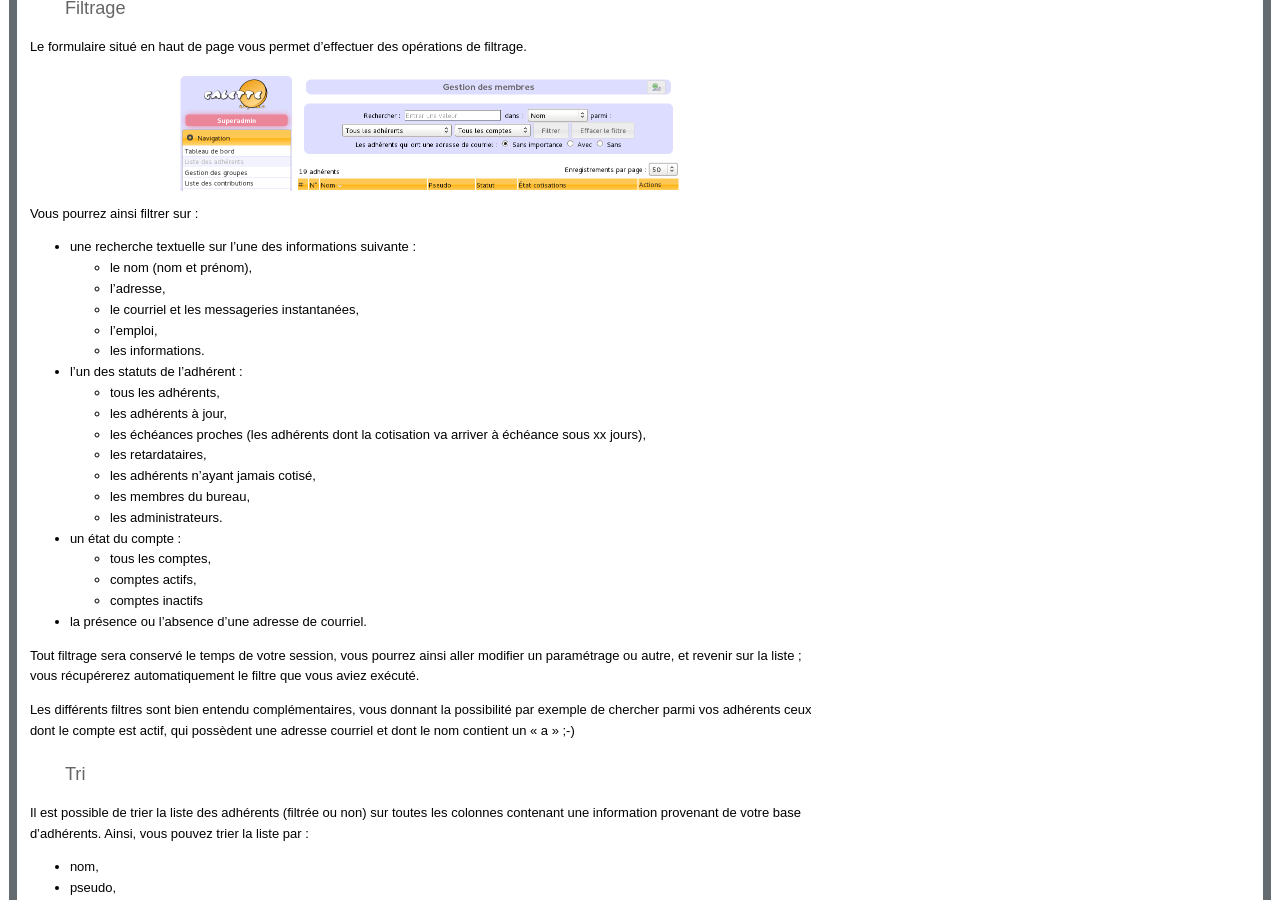
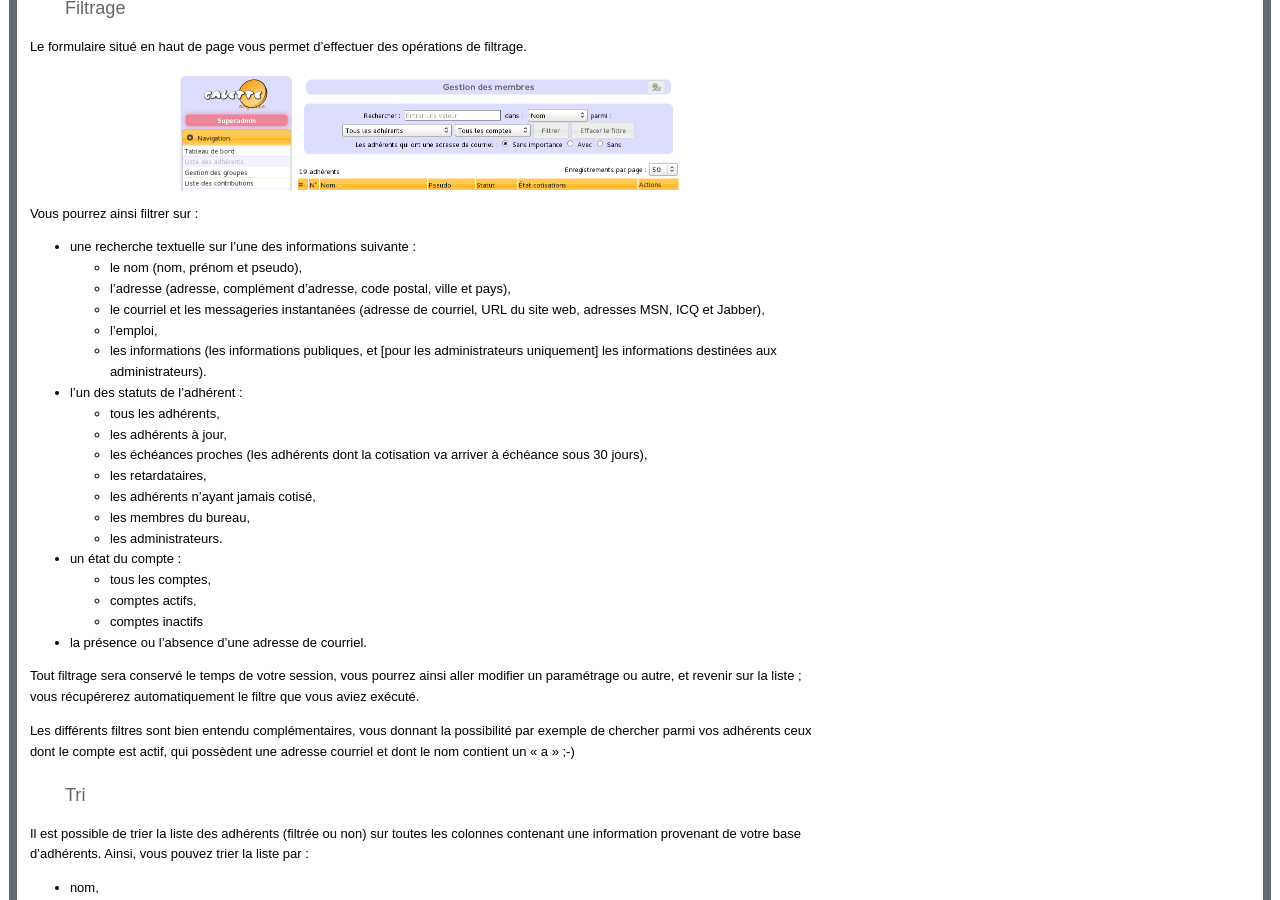
Before and after one commit to galette/galettedoc, a Sphinx documentation site: the page built from source/usermanual/index.rst, in a window 1280 px wide and 900 px high, scrolled down 2851 px. Built offline with Sphinx 7.4.7, drawn with Linux system fonts in a browser that asks for light colours.

Commit message:
Filtres sur la liste des adhérents

```diff
--- a/source/usermanual/index.rst
+++ b/source/usermanual/index.rst
@@ -100,17 +100,17 @@ Vous pourrez ainsi filtrer sur :
 
 * une recherche textuelle sur l'une des informations suivante :
 
-  * le nom (nom et prénom),
-  * l'adresse,
-  * le courriel et les messageries instantanées,
+  * le nom (nom, prénom et pseudo),
+  * l'adresse (adresse, complément d'adresse, code postal, ville et pays),
+  * le courriel et les messageries instantanées (adresse de courriel, URL du site web, adresses MSN, ICQ et Jabber),
   * l'emploi,
-  * les informations.
+  * les informations (les informations publiques, et [pour les administrateurs uniquement] les informations destinées aux administrateurs).
 
 * l'un des statuts de l'adhérent :
 
   * tous les adhérents,
   * les adhérents à jour,
-  * les échéances proches (les adhérents dont la cotisation va arriver à échéance sous xx jours),
+  * les échéances proches (les adhérents dont la cotisation va arriver à échéance sous 30 jours),
   * les retardataires,
   * les adhérents n'ayant jamais cotisé,
   * les membres du bureau,
```
